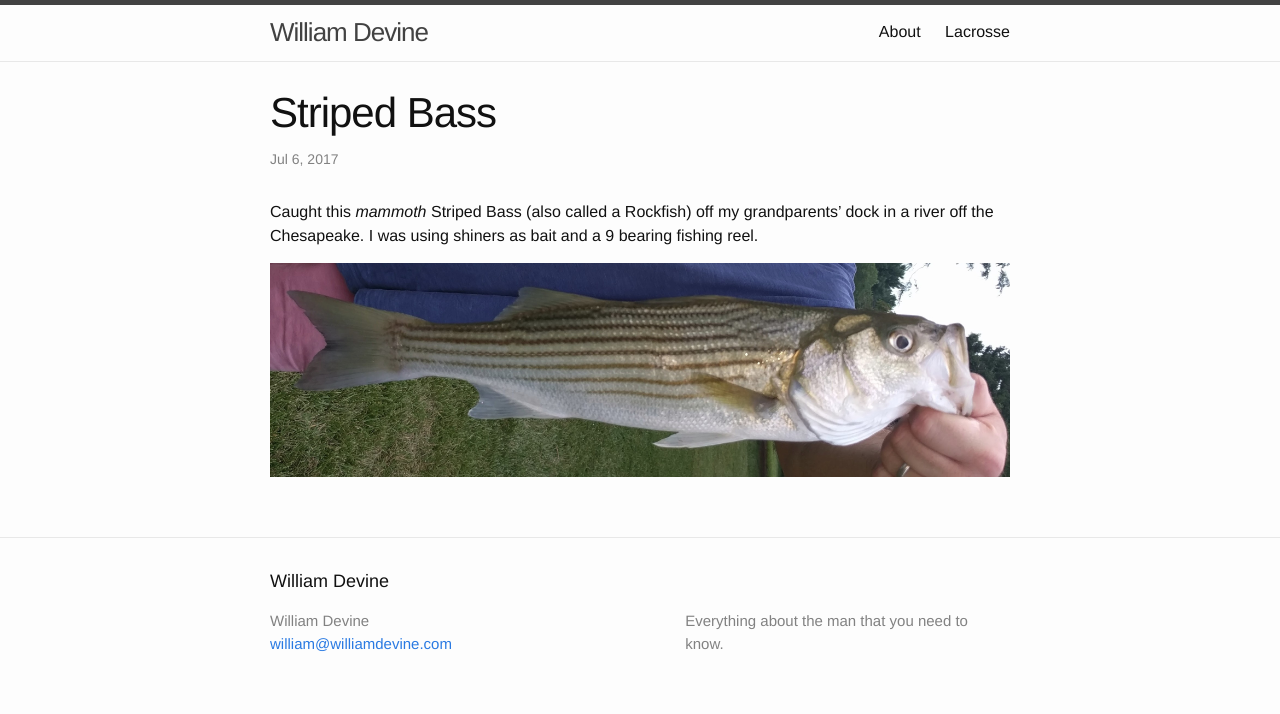
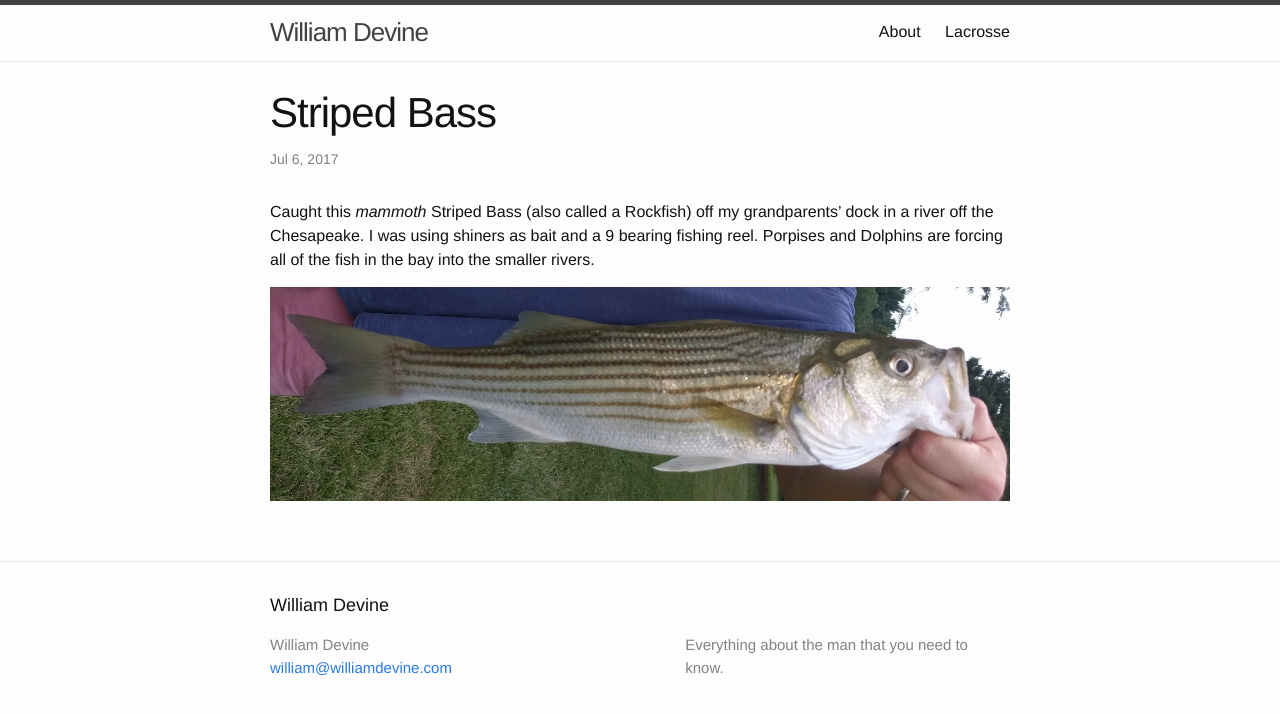
Before and after one commit to jdevine/williamdevine, a Jekyll site: the page built from _posts/2017-07-06-caught-a-fish.md, in a window 1280 px wide. Shown: the top 714 px of the page. Built offline with Jekyll 4.4.1, drawn with Linux system fonts in a browser that asks for light colours.

Commit message:
Seeing if commit works

```diff
--- a/_posts/2017-07-06-caught-a-fish.md
+++ b/_posts/2017-07-06-caught-a-fish.md
@@ -5,6 +5,6 @@ date:   2017-07-06 10:59:46 -0400
 categories: fishing
 ---
 
-Caught this *mammoth* Striped Bass (also called a Rockfish) off my grandparents' dock in a river off the Chesapeake. I was using shiners as bait and a 9 bearing fishing reel.
+Caught this *mammoth* Striped Bass (also called a Rockfish) off my grandparents' dock in a river off the Chesapeake. I was using shiners as bait and a 9 bearing fishing reel. Porpises and Dolphins are forcing all of the fish in the bay into the smaller rivers.
 
 ![19-inch striped bass](/images/bass.jpg "a 19-inch striped bass")
```
